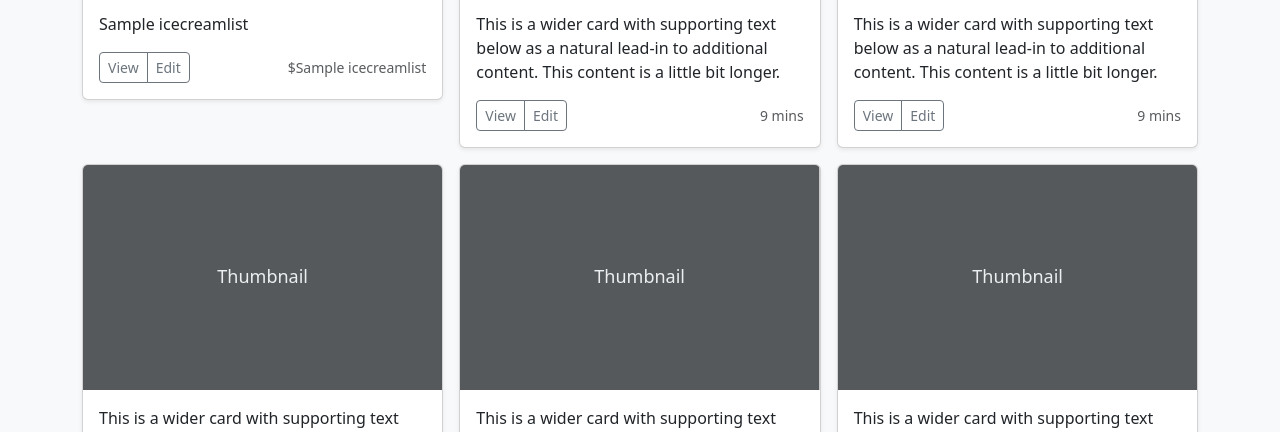
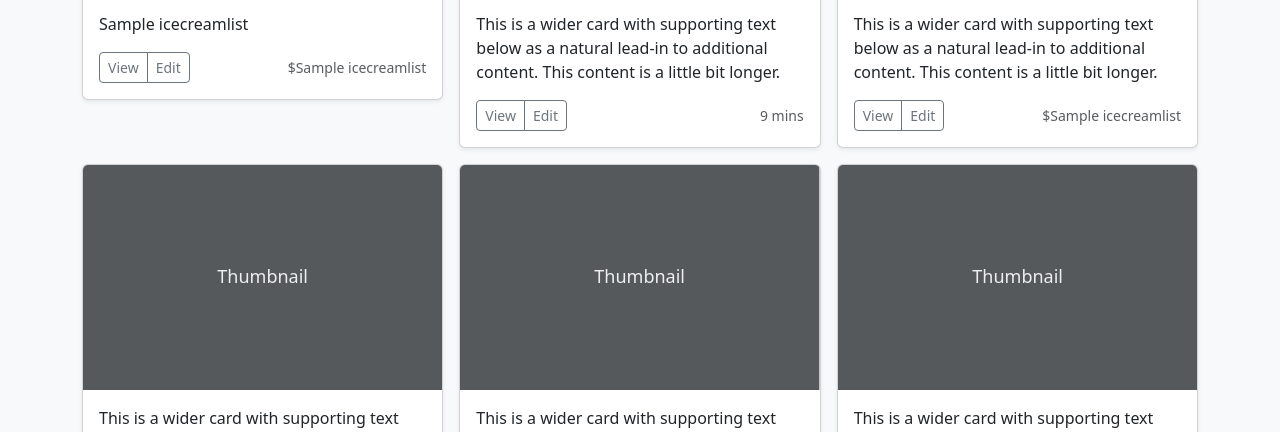
Before and after one commit to bryanFowles/205ProjectFinal, a Flask app: template templates/icecreams.html in a window 1280 px wide. Shown: the part 758-1190 px from the top of the page. Run offline with Flask 2, Linux system fonts and the light colour scheme; the template is opened without the code that fills it: most values are stand-ins (such as "Sample title", 1, 10 or a date in 2020); some libraries are stand-ins or nearby versions.

Commit message:
Food page working

```diff
--- a/templates/icecreams.html
+++ b/templates/icecreams.html
@@ -140,7 +140,7 @@
                   <button type="button" class="btn btn-sm btn-outline-secondary">View</button>
                   <button type="button" class="btn btn-sm btn-outline-secondary">Edit</button>
                 </div>
-                <small class="text-muted">9 mins</small>
+                <small class="text-muted">${{icecreamlist[2][2]}}</small>
               </div>
             </div>
           </div>
```
